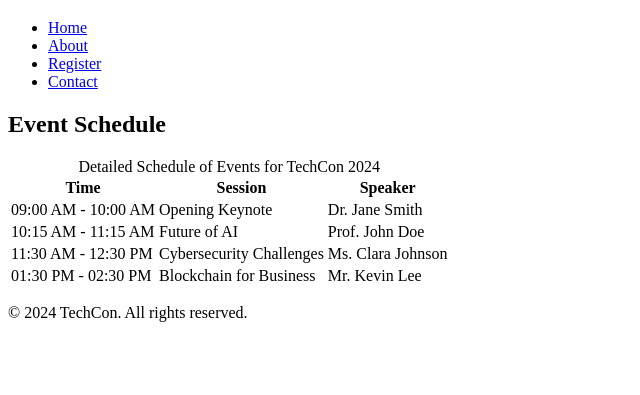
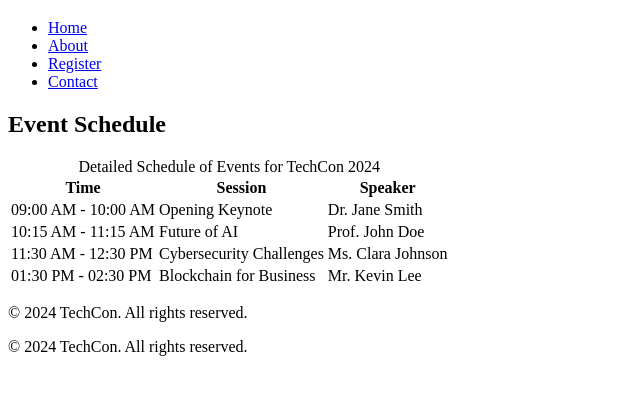
Before and after one commit to NanaAchiaa28/TechCon_HTML, a plain HTML site: page schedule.html in a window 1280 px wide. Shown: the part 61-456 px from the top of the page, without its empty margins (0-640 px from the left). Drawn offline with Linux system fonts and the light colour scheme.

Commit message:
Update and rename techcon_website/Schedule.html to schedule.html

```diff
--- a/techcon_website/Schedule.html
+++ b/schedule.html
@@ -4,7 +4,6 @@
     <meta charset="UTF-8">
     <meta name="viewport" content="width=device-width, initial-scale=1.0">
     <title>Schedule for TechCon 2024</title>
-    <link rel="stylesheet" href="styles.css"> <!-- Optional if styles are used -->
 </head>
 <body>
     <!-- Header -->
@@ -63,3 +62,6 @@
     </footer>
 </body>
 </html>
+<footer>
+    <p>&copy; 2024 TechCon. All rights reserved.</p>
+</footer>
```
